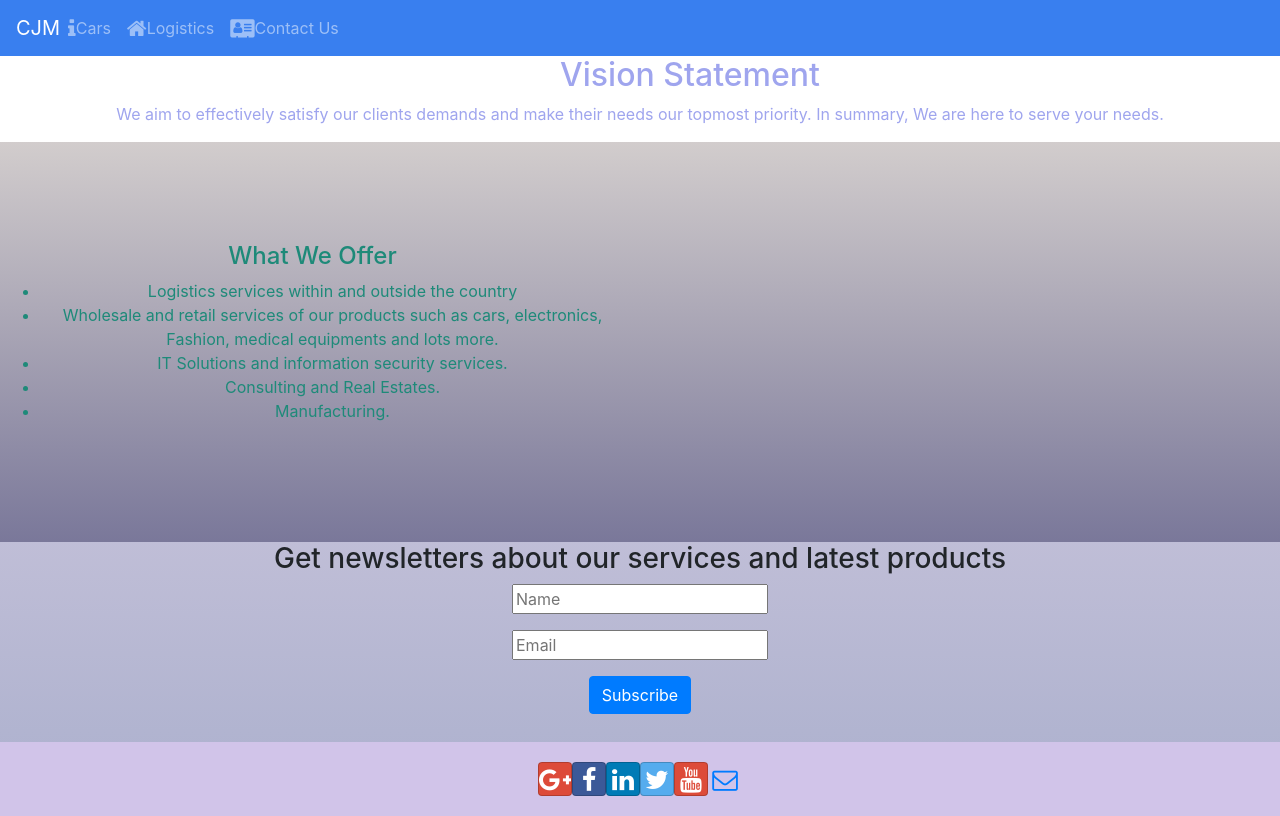
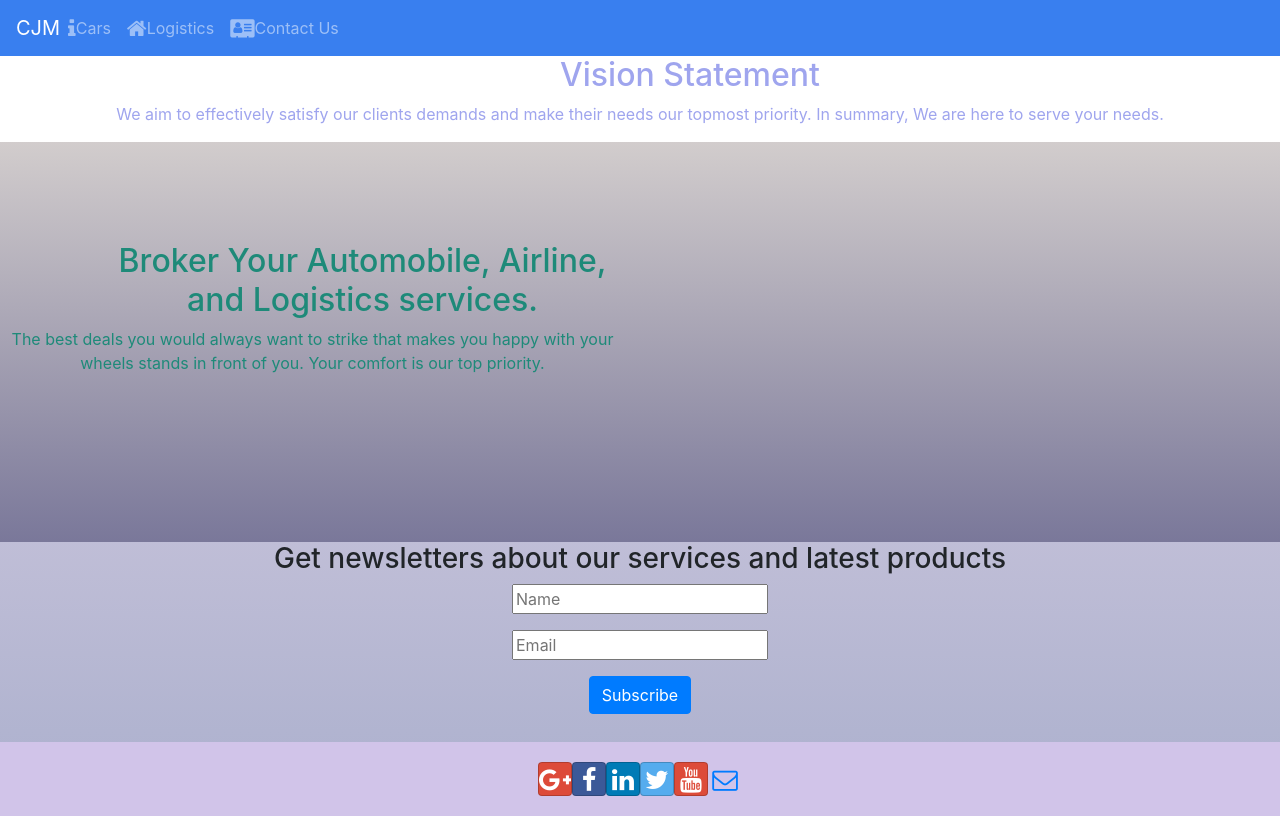
Before and after one commit to stanregie105/cjm, a React (Create React App) app in the folder client/: page / in a window 1280 px wide. Built offline with nearby package versions, Linux system fonts and the light colour scheme; no server answers.

Commit message:
updated redux action index homepage and car data

```diff
--- a/client/src/actions/index.js
+++ b/client/src/actions/index.js
@@ -3,10 +3,14 @@ import { FETCH_CARS } from "./types";
 
 export const fetchCars = () => async (dispatch) => {
   //console.log("Action sent", request);
+  try{
   const res = await axios.get("/api/v1/vehicles");
   console.log(res.data);
   dispatch({
     type: FETCH_CARS,
     payload: res.data.data.data
   });
+}catch(error){
+  console.log({error});
+}
 };
--- a/client/src/components/homepage/homepage.component.jsx
+++ b/client/src/components/homepage/homepage.component.jsx
@@ -38,14 +38,9 @@ const HomePage =({addTalk})=> {
         </div>
     <div className='top-item row'>
     <div className="col-12 col-md-6 mid-item">
-            <h4>What We Offer</h4>
-            <ul>
-              <li>Logistics services within and outside the country </li>
-              <li>Wholesale and retail services of our products such as cars, electronics, Fashion, medical equipments and lots more. </li>
-              <li>IT Solutions and information security services.</li>
-              <li>Consulting and Real Estates.</li>
-              <li>Manufacturing.</li>
-            </ul>
+            <h2>Broker Your Automobile, Airline, and Logistics services.</h2>
+            <p>The best deals you would always want to strike that makes you happy with your wheels stands in front of you. Your comfort is our top priority.</p>
+
           </div>
       </div>
     <div className='next-item row'>
```
Also changed, not shown: 1 other file (tests, documents, lock files or other folders).
